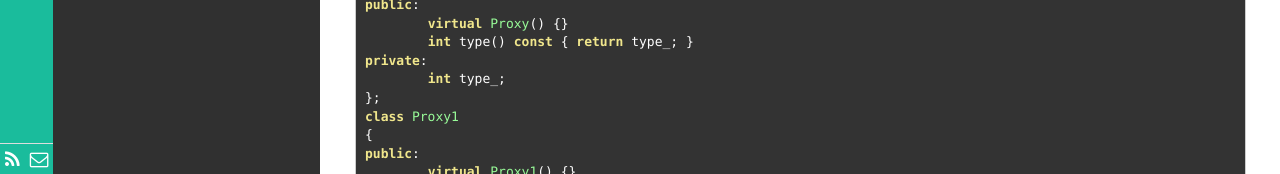
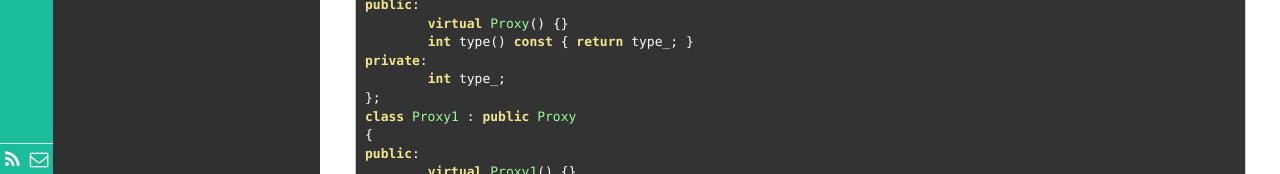
Before and after one commit to lizhenghn123/lizhenghn123.github.io, a Jekyll site: the page built from _posts/架构/2016-01-16-Five-Create-Patterns-Of-Oriented-Object.md, in a window 1280 px wide. Shown: the part 4826-5000 px from the top of the page. Built offline with Jekyll 4.4.1, drawn with Linux system fonts in a browser that asks for light colours; Markdown is read by kramdown in place of the engine named in the settings; comment, search, counter and statistics services are not loaded.

Commit message:
。。。

```diff
--- a/_posts/架构/2016-01-16-Five-Create-Patterns-Of-Oriented-Object.md
+++ b/_posts/架构/2016-01-16-Five-Create-Patterns-Of-Oriented-Object.md
@@ -247,14 +247,14 @@
 	private:
 		int type_;
 	};
-	class Proxy1
+	class Proxy1 : public Proxy
 	{
 	public:
 		virtual Proxy1() {}
 	private:
 		// some attributes
 	};
-	class Proxy2
+	class Proxy2 : public Proxy
 	{
 	public:
 		virtual Proxy2() {}
@@ -305,7 +305,7 @@
 	    return NULL;
 	}
 	// usage
-	class Proxy3
+	class Proxy3 : public Proxy
 	{
 	public:
 		virtual Proxy3() {}
```
